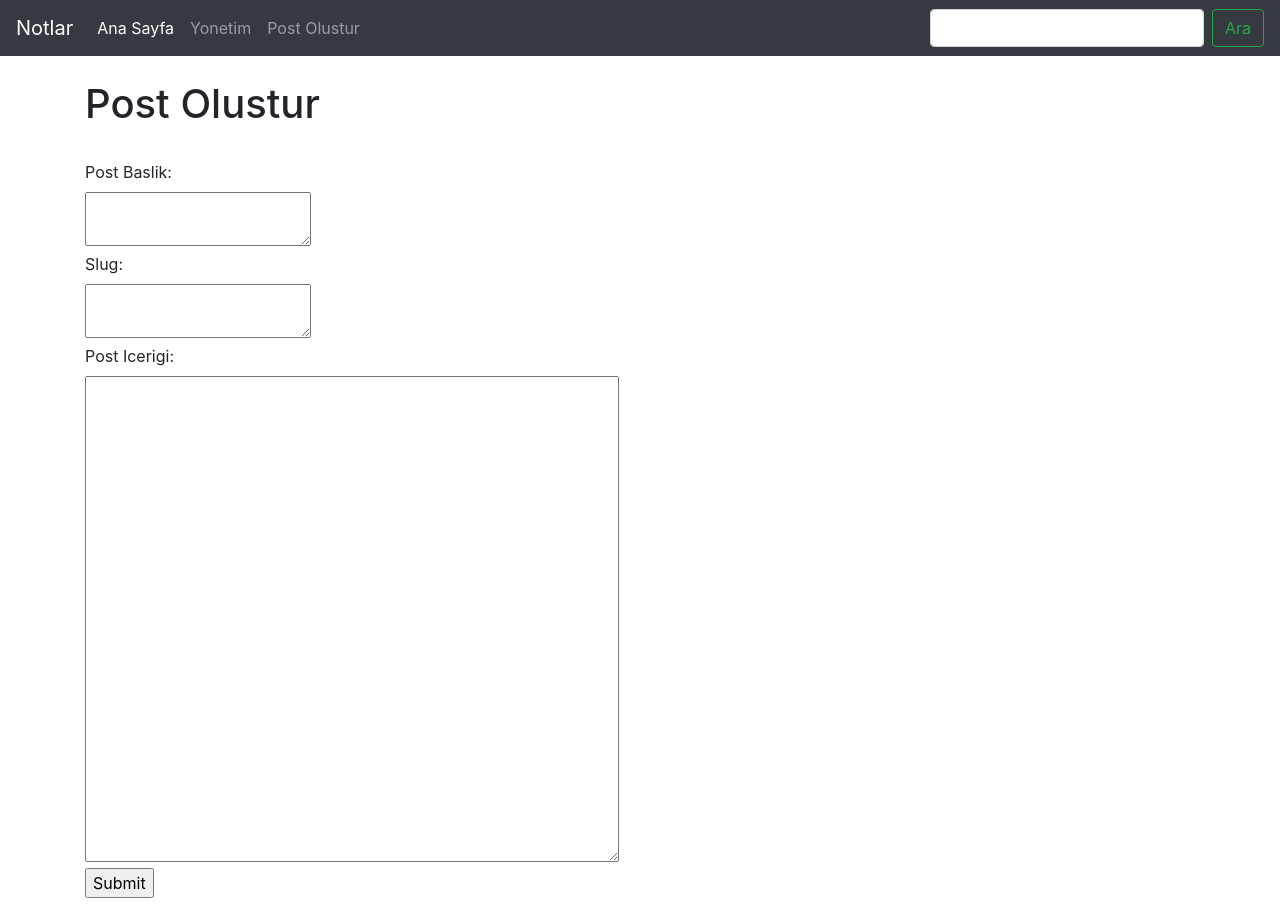
After one commit to enzo11183/TestBlogv1, a Django app: page /create/ in a window 1280 px wide. The commit adds this page. Run offline with Django 4.2, Linux system fonts and the light colour scheme.

Commit message:
postcreate

```diff
--- a/BlogApp/urls.py
+++ b/BlogApp/urls.py
@@ -7,9 +7,10 @@ from django.views.generic import RedirectView
 app_name = 'BlogApp'
 urlpatterns = [
     # post views
-    path('', RedirectView.as_view(url='/main'), name='index'),
+    path('', RedirectView.as_view(url='main'), name='main'),
     path('main/', BlogListView.as_view(), name='blog_list'),
-    path('home/', views.HomePage, name='home'),
+    path('create/', views.createPage, name='create'),
+    path('kaydet/',views.kaydet, name = 'kaydet'),
     path('<slug:slug>/', BlogDetailView.as_view(), name='blog_detail'),
 
 ]
--- a/BlogApp/views.py
+++ b/BlogApp/views.py
@@ -4,9 +4,32 @@ from django.shortcuts import render
 from .models import Post
 from django.views.generic import ListView, DetailView, TemplateView
 
-def HomePage(request):
+from django.db import models
+from django.db.models import Model
+from django.http import HttpResponse
+from django.contrib.auth.models import User
+import datetime
+
+def kaydet(request):
+    dmetin = request.POST['tmetin']
+    dbaslik = request.POST['baslik']
+    dslug = request.POST['slug']
+
+
+    tempPost = Post()
+    tempPost.author =  User.objects.get(username='admin')
+    tempPost.title = dbaslik
+    tempPost.body = dmetin
+    tempPost.slug = dslug
+    tempPost.publish = datetime.datetime.now()
+    tempPost.save()
+    return render(request, 'kaydet.html')
+
+def createPage(request):
+
+
     context = {}
-    return render(request, 'home.html', context)
+    return render(request, 'create.html', context)
 
 
 class BlogListView(ListView):
--- a/templates/base.html
+++ b/templates/base.html
@@ -27,6 +27,9 @@
                     <li class="nav-item">
                         <a class="nav-link" href="/admin">Yonetim</a>
                     </li>
+                    <li class="nav-item">
+                        <a class="nav-link" href="/create">Post Olustur</a>
+                    </li>
                 </ul>
                 <form class="form-inline my-2 my-lg-0">
                     <input class="form-control mr-sm-2" type="search" placeholder="" aria-label="Search">
--- /dev/null
+++ b/templates/create.html
@@ -0,0 +1,23 @@
+{% extends 'base.html' %}
+{% block container %}
+
+<h1>Post Olustur</h1>
+<br>
+
+<form method="POST" , action="/kaydet/">
+    {% csrf_token %}
+    <label for="baslik">Post Baslik: </label><br>
+    <textarea name="baslik" rows="2" cols="20"></textarea><br>
+
+    <label for="slug">Slug: </label><br>
+    <textarea name="slug" rows="2" cols="20"></textarea><br>
+
+
+    <label for="tmetin">Post Icerigi: </label><br>
+    <textarea name="tmetin" rows="20" cols="50"></textarea><br>
+
+
+    <input type="submit" />
+</form>
+
+{% endblock %}
--- a/templates/home.html
+++ /dev/null
@@ -1 +0,0 @@
-<h1>HELLO</h1>
--- /dev/null
+++ b/templates/kaydet.html
@@ -0,0 +1,5 @@
+{% extends 'base.html' %}
+{% block container %}
+<h1>Kaydedildi.</h1>
+
+{% endblock %}
```
